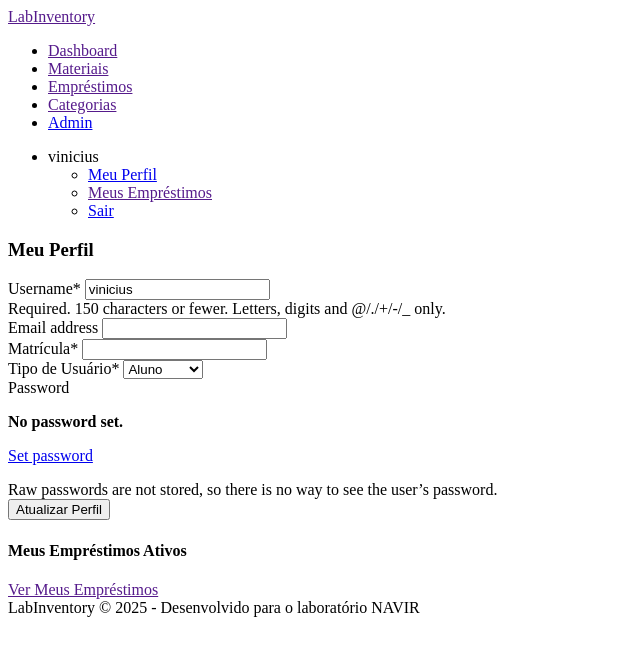
After one commit to vmelchiors/LabInvetory, a Django app: page /users/profile/ in a window 1280 px wide. The commit adds this page. Shown: the top 656 px of the page, without its empty margins (0-640 px from the left). Run offline with Django 5.2, Linux system fonts and the light colour scheme; a user stored in the database is signed in; some libraries are stand-ins or nearby versions.

Commit message:
Add: configuração de aplicativos e templates para o sistema de usuários

```diff
--- a/templates/base.html
+++ b/templates/base.html
@@ -0,0 +1,80 @@
+{% load widget_tweaks %}
+<!DOCTYPE html>
+<html lang="pt-br">
+<head>
+    <meta charset="UTF-8">
+    <meta name="viewport" content="width=device-width, initial-scale=1.0">
+    <title>{% block title %}LabInventory - NAVIR{% endblock %}</title>
+</head>
+<body>
+
+    <nav>
+        <div>
+            <a href="">LabInventory</a>
+            <div>
+                <ul>
+                    <li>
+                        <a href="">Dashboard</a>
+                    </li>
+                    <li>
+                        <a href="">Materiais</a>
+                    </li>
+                    <li>
+                        <a href="">Empréstimos</a>
+                    </li>
+                    {% if user.is_staff %}
+                    <li>
+                        <a href="">Categorias</a>
+                    </li>
+                    <li>
+                        <a href="{% url 'admin:index' %}">Admin</a>
+                    </li>
+                    {% endif %}
+                </ul>
+
+                <ul>
+                    {% if user.is_authenticated %}
+                    <li>
+                        <span>{{ user.username }}</span>
+                        <ul>
+                            <li><a href="{% url 'profile' %}">Meu Perfil</a></li>
+                            <li><a href="">Meus Empréstimos</a></li>
+                            <li><a href="{% url 'logout' %}">Sair</a></li>
+                        </ul>
+                    </li>
+                    {% else %}
+                    <li>
+                        <a href="{% url 'login' %}">Entrar</a>
+                    </li>
+                    <li>
+                        <a href="{% url 'register' %}">Registrar</a>
+                    </li>
+                    {% endif %}
+                </ul>
+            </div>
+        </div>
+    </nav>
+
+    <div>
+        <div>
+            {% if messages %}
+                {% for message in messages %}
+                    <div>
+                        {{ message }}
+                    </div>
+                {% endfor %}
+            {% endif %}
+
+            {% block content %}{% endblock %}
+        </div>
+    </div>
+
+    <footer>
+        <div>
+            <span>LabInventory &copy; {% now "Y" %} - Desenvolvido para o laboratório NAVIR</span>
+        </div>
+    </footer>
+
+    {% block extra_js %}{% endblock %}
+</body>
+</html>
--- a/templates/users/login.html
+++ b/templates/users/login.html
@@ -1,3 +1,4 @@
+{% extends 'base.html' %}
 <h2>Login</h2>
 <form method="POST">
   {% if messages %}
--- /dev/null
+++ b/templates/users/profile.html
@@ -0,0 +1,16 @@
+{% extends 'base.html' %}
+{% load crispy_forms_tags %}
+
+{% block title %}Meu Perfil - LabInventory{% endblock %}
+
+{% block content %}
+<h3>Meu Perfil</h3>
+<form method="POST">
+    {% csrf_token %}
+    {{ form|crispy }}
+    <button type="submit">Atualizar Perfil</button>
+</form>
+
+<h4>Meus Empréstimos Ativos</h4>
+<a href="">Ver Meus Empréstimos</a>
+{% endblock %}
--- a/templates/users/register.html
+++ b/templates/users/register.html
@@ -1,3 +1,4 @@
+{% extends 'base.html' %}
 <!DOCTYPE html>
 <html lang="pt-br">
 <head>
```
Also changed, not shown: LabInventory/settings.py (+16 -1 lines).
